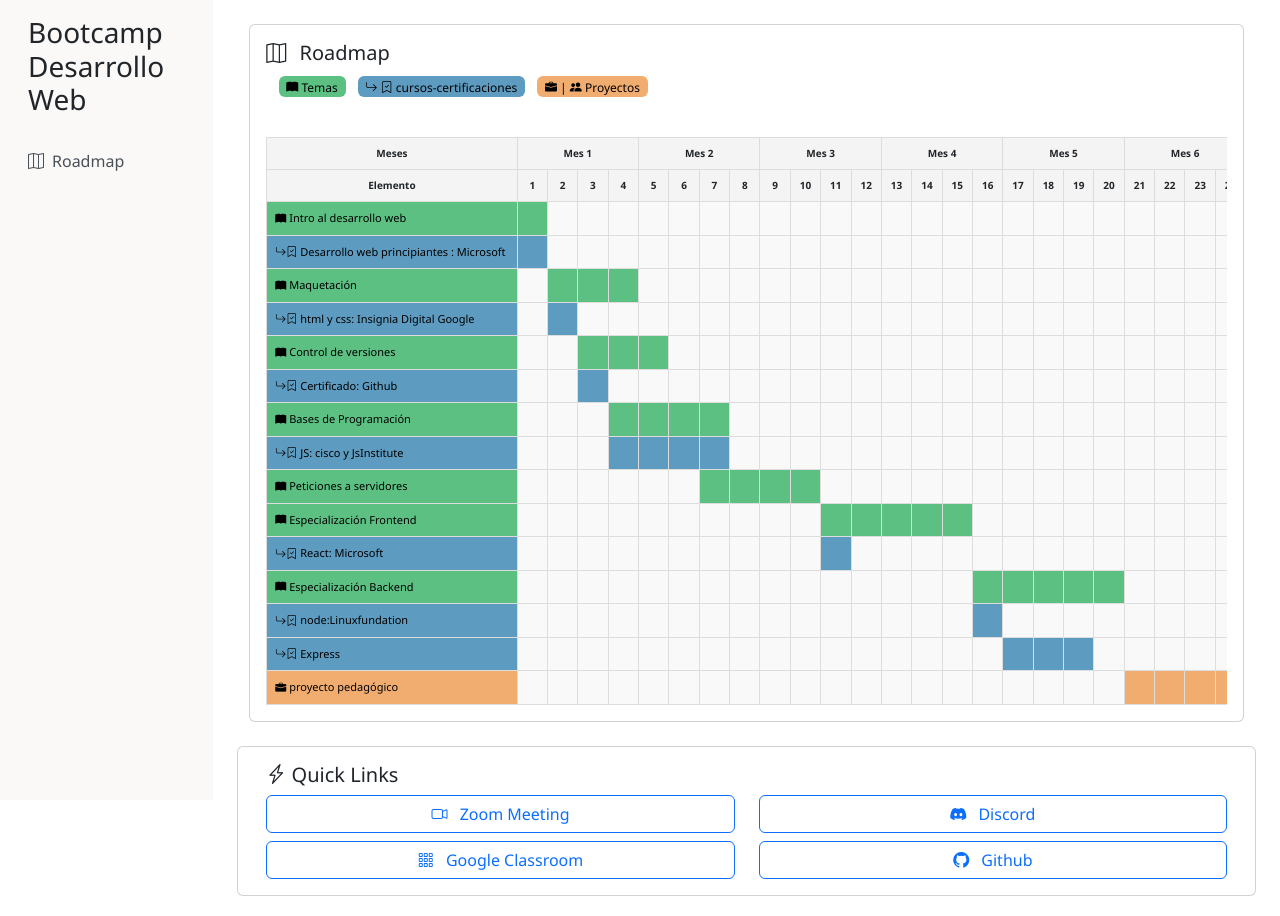
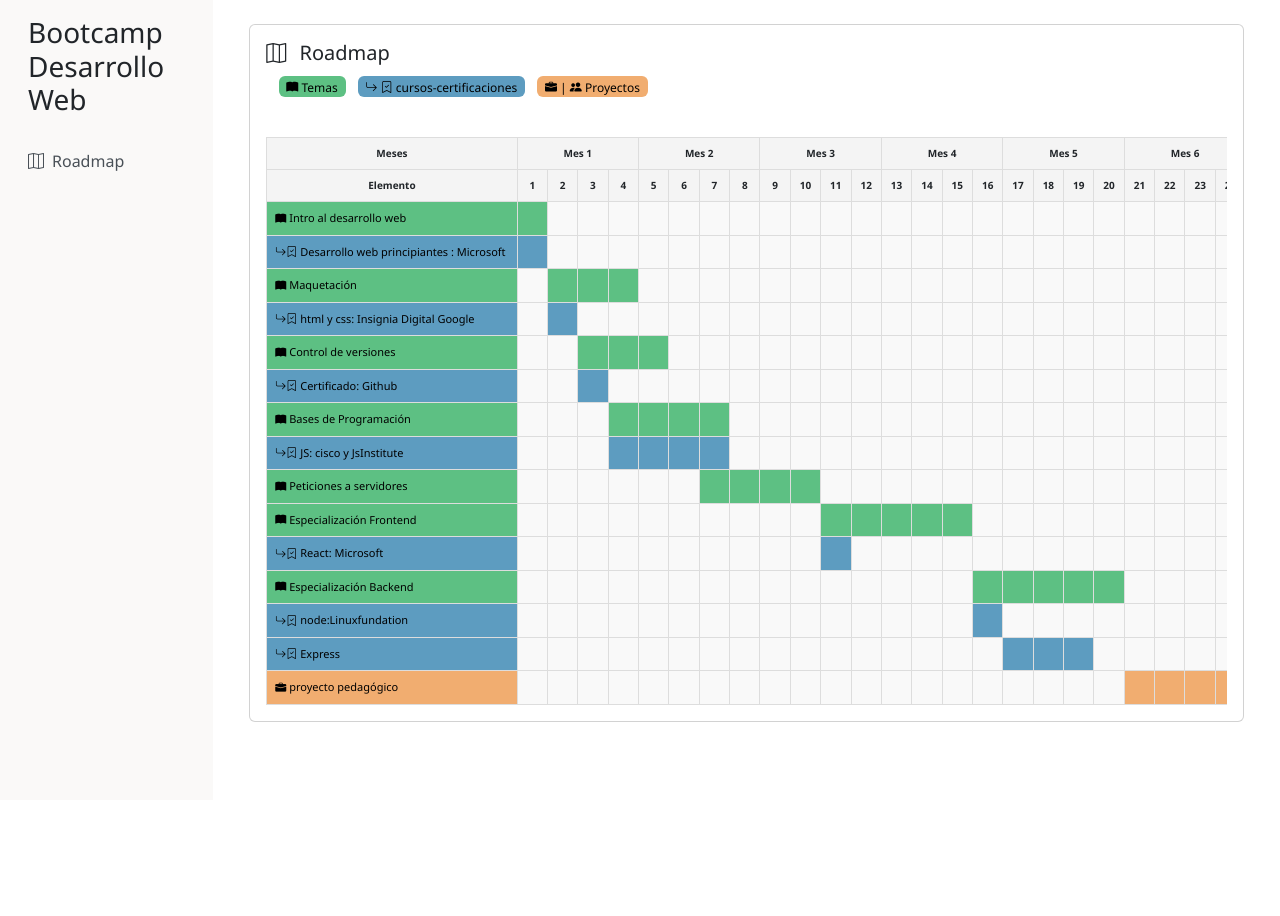
Before and after one commit to Factoria-F5-dev/roadmap-madrid-fullstack, a plain HTML site: page index.html in a window 1280 px wide. After the commit the page ends 800 px from the top, so only its background shows below. Drawn offline with nearby package versions, Linux system fonts and the light colour scheme.

Commit message:
remove  Quick Links at HTML document

```diff
--- a/index.html
+++ b/index.html
@@ -69,46 +69,6 @@
                                     </div>
                                 </div>
                             </div>
-                        </div>
-
-                            <div class="card">
-                                <div class="card-body">
-                                    <h5 class="card-title">
-                                        <i class="bi bi-lightning-charge"></i> Quick Links
-                                    </h5>
-                                    <div class="row">
-                                        <div class="col-md-6">
-                                            <div class="d-grid gap-2">
-                                                <button class="btn btn-outline-primary" data-link="zoom">
-                                                    <a href="https://zoom.us/j/your-meeting-id" target="_blank">
-                                                        <i class="bi bi-camera-video me-2"></i> Zoom Meeting
-                                                    </a>
-                                                </button>
-                                                <button class="btn btn-outline-primary" data-link="classroom">
-                                                    <a href="https://zoom.us/j/your-meeting-id" target="_blank">
-                                                        <i class="bi bi-grid-3x3-gap me-2"></i> Google Classroom
-                                                    </a>
-                                                </button>
-                                            </div>
-                                        </div>
-                                        <div class="col-md-6">
-                                            <div class="d-grid gap-2">
-                                                <button class="btn btn-outline-primary" data-link="zoom">
-                                                    <a href="https://zoom.us/j/your-meeting-id" target="_blank">
-                                                        <i class="bi bi-discord me-2"></i> Discord
-                                                    </a>
-                                                </button>
-                                                <button class="btn btn-outline-primary" data-link="classroom">
-                                                    <a href="https://github.com/Factoria-F5-dev" target="_blank">
-                                                        <i class="bi bi-github me-2"></i> Github
-                                                    </a>
-                                                </button>
-                                            </div>
-                                        </div>
-                                    </div>
-                                </div>
-                            </div>
-                        </div>
 
                     </div>
                 </div>
```
